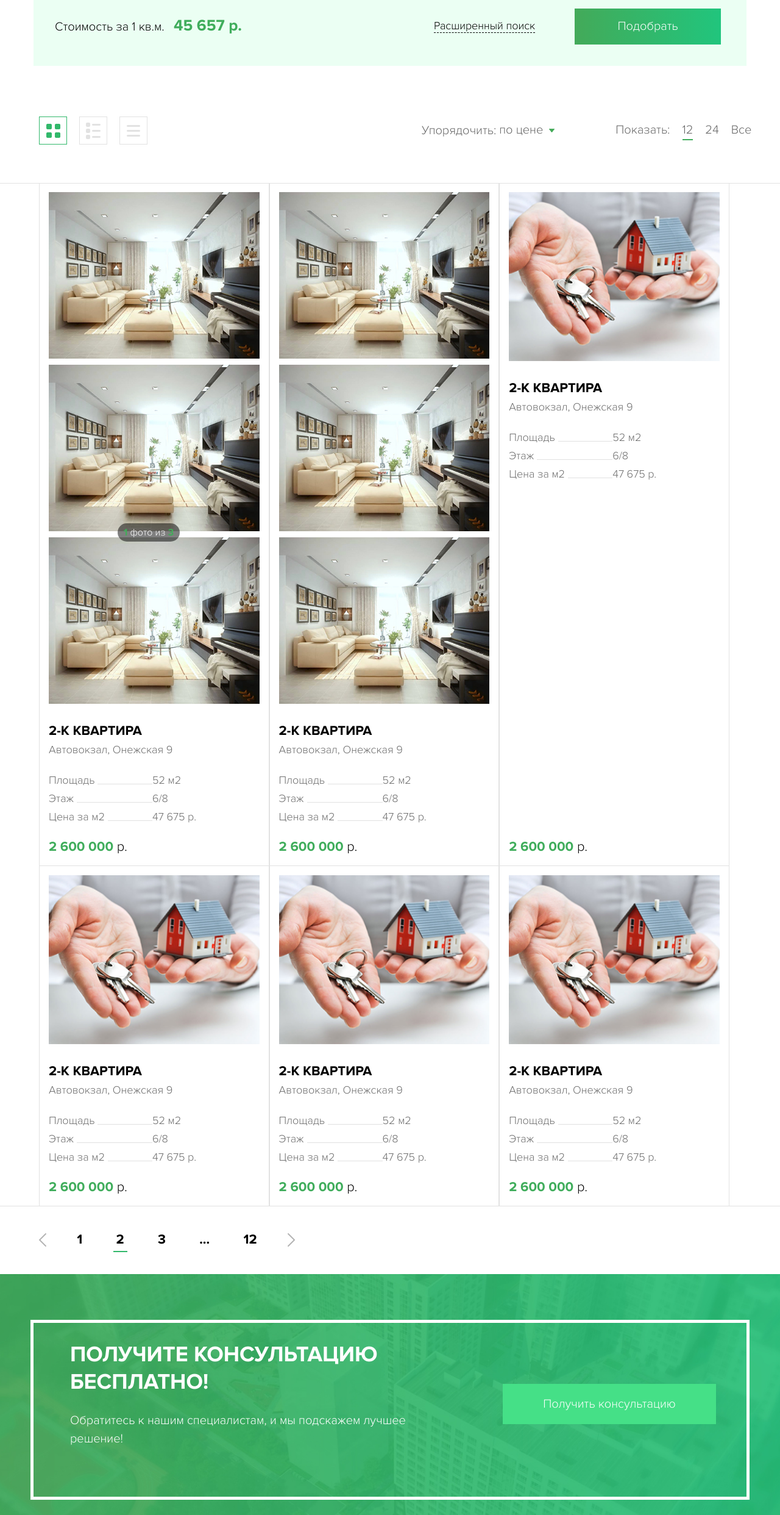
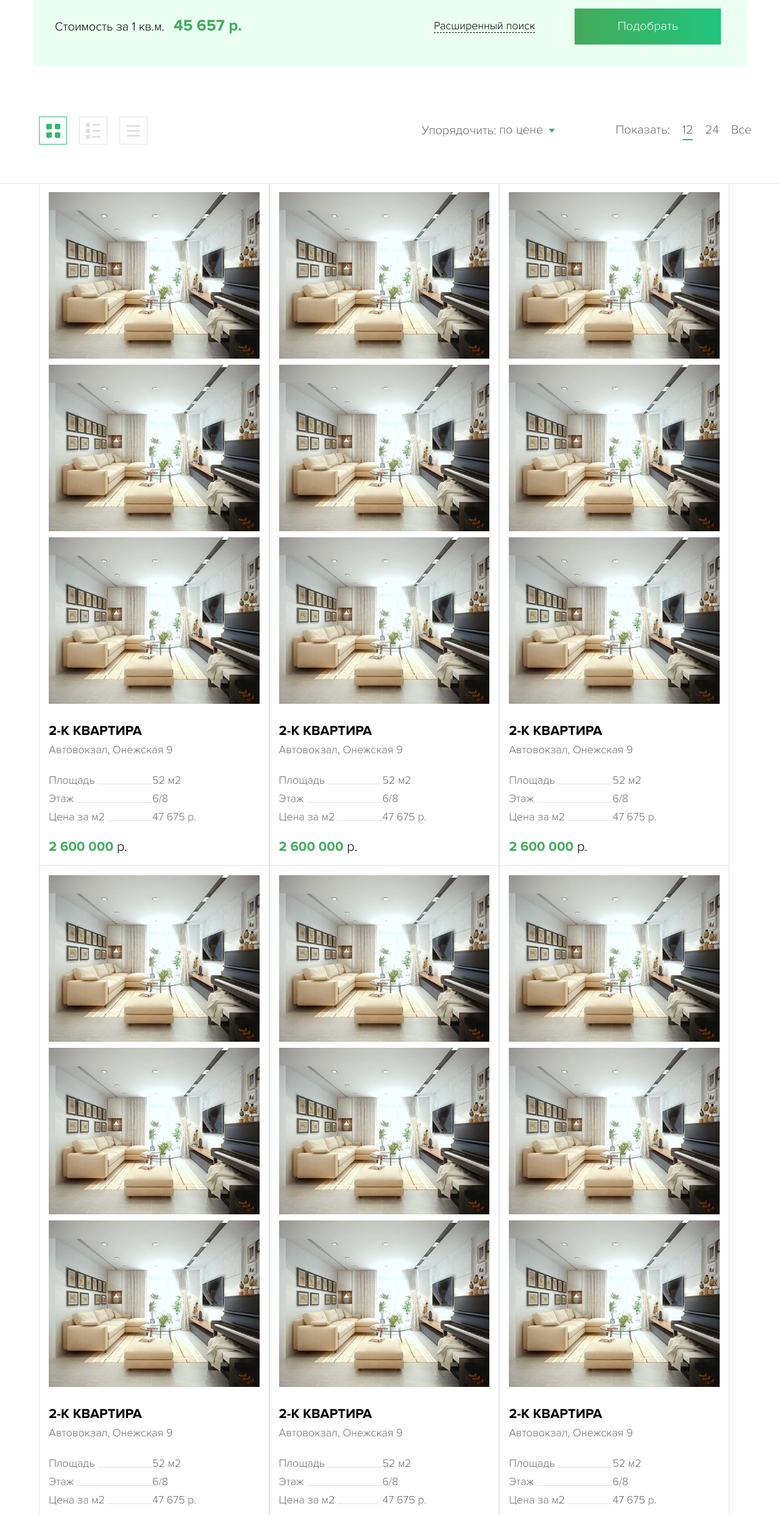
Before and after one commit to AndrewMorozov1994/academ, a website: page source/object-list.html in a window 1280 px wide. Shown: the part 827-3311 px from the top of the page at 61% size. Drawn offline with nearby package versions, Linux system fonts and the light colour scheme; files that its build step writes are made by us from their sources; files whose address does not match are found by name.

Commit message:
Отключил карту

```diff
--- a/source/index.html
+++ b/source/index.html
@@ -466,9 +466,9 @@
         <!-- <button class="news__btn arrow-btn news__btn--next"><span class="visually-hidden">Вперед</span></button> -->
       </div>
     </section>
-    <section class="map" id="map">
+    <!-- <section class="map" id="map">
 
-    </section>
+    </section> -->
   </main>
   <footer>
     <div class="footer-wrapper">
@@ -645,6 +645,6 @@
   <script src="js/moduls/slick.min.js"></script>
   <script src="js/index.js"></script>
   <script src="js/moduls/menu.js"></script>
-  <script src="js/moduls/map.js"></script>
+  <!-- <script src="js/moduls/map.js"></script> -->
 </body>
 </html>
--- a/source/js/index.js
+++ b/source/js/index.js
@@ -62,7 +62,7 @@ const specialSlider = () => {
     appendArrows: $('.special__btn-wrapper'),
     nextArrow: '<button class="special__btn arrow-btn special__btn--next"><span class="visually-hidden">Вперед</span></button>',
     prevArrow: '<button class="special__btn arrow-btn special__btn--back"><span class="visually-hidden">Назад</span></button>',
-    dots: true,
+    dots: false,
     infinite: false,
     slidesToShow: 4,
     slidesToScroll: 1,
--- a/source/object-list.html
+++ b/source/object-list.html
@@ -215,7 +215,7 @@
 
               </div>
             </div>
-          <div class="special__item-hover-wrapper bbb">
+            <div class="special__item-hover-wrapper bbb object-hover">
               <!-- <button class="special__item-btn arrow-btn special__item-btn--back"><span class="visually-hidden">Назад</span></button>
               <button class="special__item-btn arrow-btn special__item-btn--next"><span class="visually-hidden">Вперел</span></button> -->
               <p class="special__item-photo"><span class="special__item-number color-green rr">1</span> фото из <span class="special__item-number color-green special__item-number1 rrr">3</span> </p>
@@ -234,7 +234,25 @@
         </li>
         <li class="object-list__item">
             <div class="object-list__item-img">
-          <img src="img/services_00.png" alt="Фото">
+              <div class="special__item-img-wrapper rrrrr">
+                <div class="special__slide">
+                  <img class="special__item-img" src="img/special_00.jpg" alt="Фото">
+
+                </div>
+                <div class="special__slide">
+                  <img class="special__item-img" src="img/special_00.jpg" alt="Фото">
+
+                </div>
+                <div class="special__slide">
+                  <img class="special__item-img" src="img/special_00.jpg" alt="Фото">
+
+                </div>
+              </div>
+              <div class="special__item-hover-wrapper bbb object-hover">
+                <!-- <button class="special__item-btn arrow-btn special__item-btn--back"><span class="visually-hidden">Назад</span></button>
+                <button class="special__item-btn arrow-btn special__item-btn--next"><span class="visually-hidden">Вперел</span></button> -->
+                <p class="special__item-photo"><span class="special__item-number color-green rr">1</span> фото из <span class="special__item-number color-green special__item-number1 rrr">3</span> </p>
+              </div>
             </div>
             <div class="object-list__item-title-wrapper">
               <a href="#" class="object-list__item-title"><span>2-К квартира</span></a>
@@ -249,7 +267,25 @@
           </li>
           <li class="object-list__item">
               <div class="object-list__item-img">
-            <img src="img/services_00.png" alt="Фото">
+                <div class="special__item-img-wrapper rrrrr">
+                  <div class="special__slide">
+                    <img class="special__item-img" src="img/special_00.jpg" alt="Фото">
+
+                  </div>
+                  <div class="special__slide">
+                    <img class="special__item-img" src="img/special_00.jpg" alt="Фото">
+
+                  </div>
+                  <div class="special__slide">
+                    <img class="special__item-img" src="img/special_00.jpg" alt="Фото">
+
+                  </div>
+                </div>
+                <div class="special__item-hover-wrapper bbb object-hover">
+                  <!-- <button class="special__item-btn arrow-btn special__item-btn--back"><span class="visually-hidden">Назад</span></button>
+                  <button class="special__item-btn arrow-btn special__item-btn--next"><span class="visually-hidden">Вперел</span></button> -->
+                  <p class="special__item-photo"><span class="special__item-number color-green rr">1</span> фото из <span class="special__item-number color-green special__item-number1 rrr">3</span> </p>
+                </div>
               </div>
               <div class="object-list__item-title-wrapper">
                 <a href="#" class="object-list__item-title"><span>2-К квартира</span></a>
@@ -264,7 +300,25 @@
             </li>
             <li class="object-list__item">
                 <div class="object-list__item-img">
-            <img src="img/services_00.png" alt="Фото">
+                  <div class="special__item-img-wrapper rrrrr">
+                    <div class="special__slide">
+                      <img class="special__item-img" src="img/special_00.jpg" alt="Фото">
+
+                    </div>
+                    <div class="special__slide">
+                      <img class="special__item-img" src="img/special_00.jpg" alt="Фото">
+
+                    </div>
+                    <div class="special__slide">
+                      <img class="special__item-img" src="img/special_00.jpg" alt="Фото">
+
+                    </div>
+                  </div>
+                  <div class="special__item-hover-wrapper bbb object-hover">
+                    <!-- <button class="special__item-btn arrow-btn special__item-btn--back"><span class="visually-hidden">Назад</span></button>
+                    <button class="special__item-btn arrow-btn special__item-btn--next"><span class="visually-hidden">Вперел</span></button> -->
+                    <p class="special__item-photo"><span class="special__item-number color-green rr">1</span> фото из <span class="special__item-number color-green special__item-number1 rrr">3</span> </p>
+                  </div>
                 </div>
                 <div class="object-list__item-title-wrapper">
                   <a href="#" class="object-list__item-title"><span>2-К квартира</span></a>
@@ -279,7 +333,25 @@
               </li>
               <li class="object-list__item">
                   <div class="object-list__item-img">
-            <img src="img/services_00.png" alt="Фото">
+                    <div class="special__item-img-wrapper rrrrr">
+                      <div class="special__slide">
+                        <img class="special__item-img" src="img/special_00.jpg" alt="Фото">
+
+                      </div>
+                      <div class="special__slide">
+                        <img class="special__item-img" src="img/special_00.jpg" alt="Фото">
+
+                      </div>
+                      <div class="special__slide">
+                        <img class="special__item-img" src="img/special_00.jpg" alt="Фото">
+
+                      </div>
+                    </div>
+                    <div class="special__item-hover-wrapper bbb object-hover">
+                      <!-- <button class="special__item-btn arrow-btn special__item-btn--back"><span class="visually-hidden">Назад</span></button>
+                      <button class="special__item-btn arrow-btn special__item-btn--next"><span class="visually-hidden">Вперел</span></button> -->
+                      <p class="special__item-photo"><span class="special__item-number color-green rr">1</span> фото из <span class="special__item-number color-green special__item-number1 rrr">3</span> </p>
+                    </div>
                   </div>
                   <div class="object-list__item-title-wrapper">
                     <a href="#" class="object-list__item-title"><span>2-К квартира</span></a>
--- a/source/sass/blocks/object-list.scss
+++ b/source/sass/blocks/object-list.scss
@@ -679,6 +679,15 @@
   }
 
   .object-hover {
-    display: block;
+    display: none;
   }
+
+  .object-list__item {
+    &:hover {
+      .object-hover {
+        display: block;
+      }
+    }
+  }
+
 }
```
Also changed, not shown: source/object.html (+3 -3 lines). Lines whose indentation alone changed are shown as unchanged.
